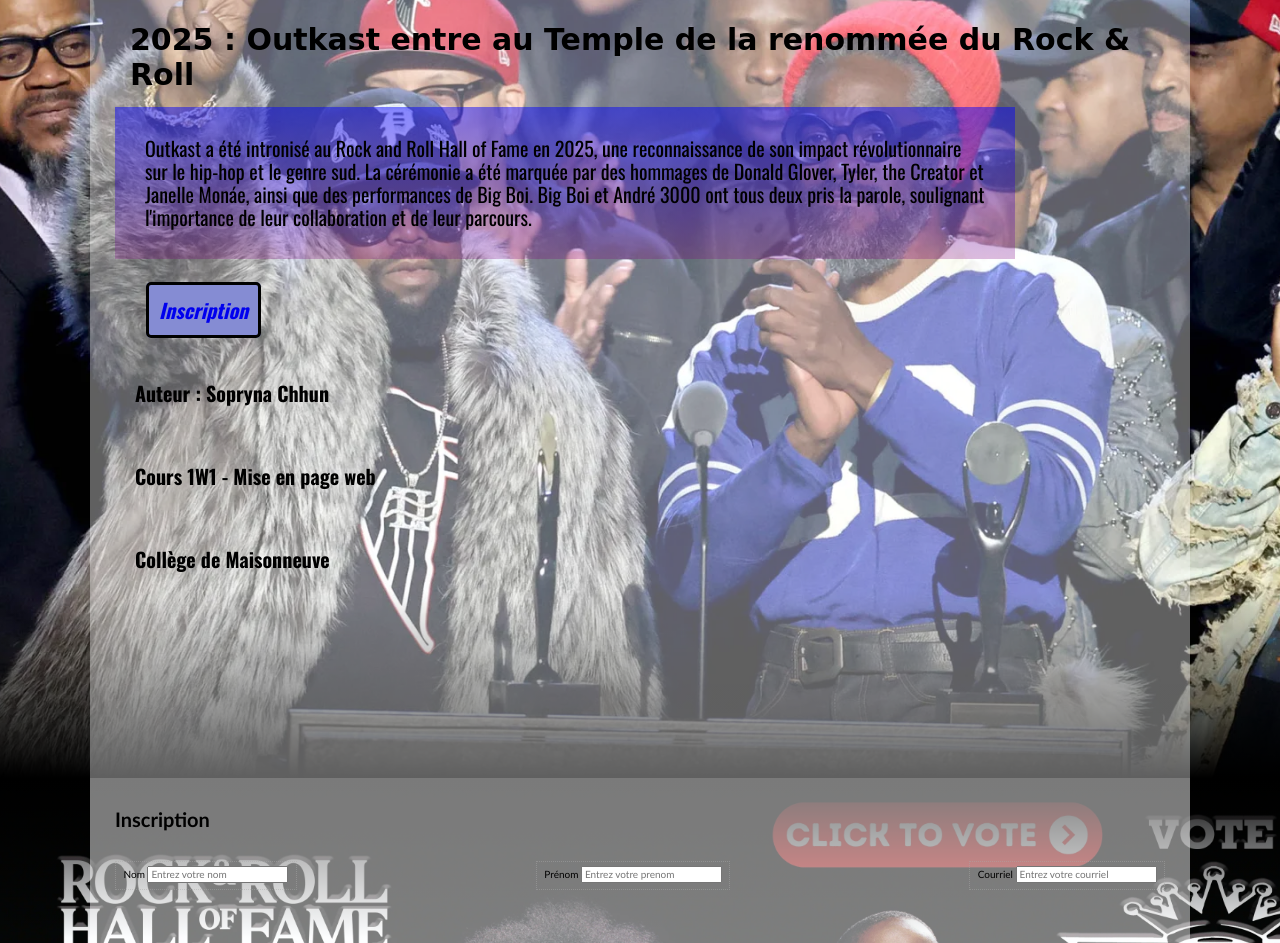
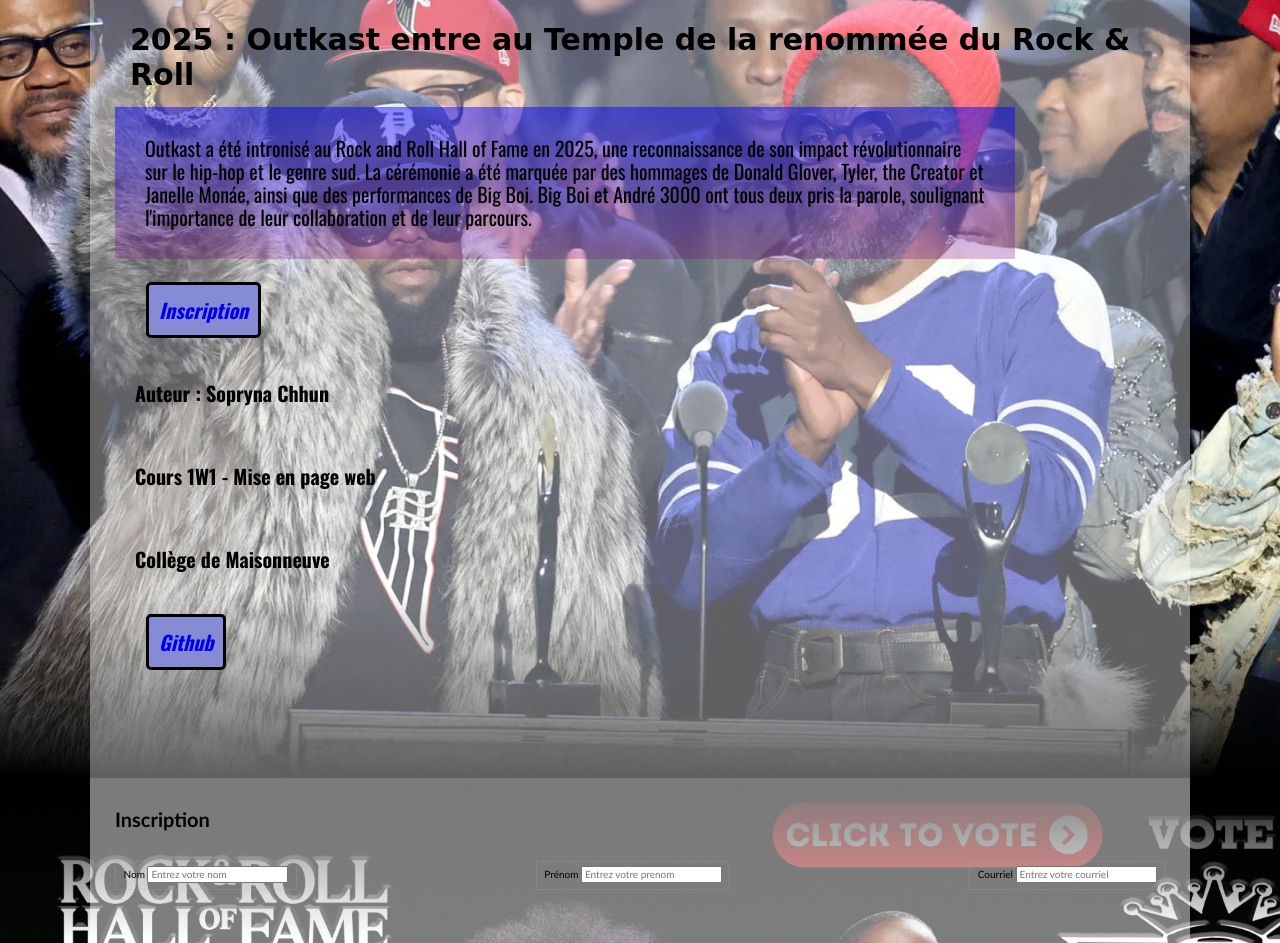
Before and after one commit to e1828778/1w1-tp2, a plain HTML site: page index.html in a window 1280 px wide. Shown: the part 157-1100 px from the top of the page. Drawn offline with nearby package versions, Linux system fonts and the light colour scheme; a web font is replaced by a local one.

Commit message:
debut tp2

```diff
--- a/index.html
+++ b/index.html
@@ -63,6 +63,7 @@
                 <p>Auteur : Sopryna Chhun</p>
                 <p>Cours 1W1 - Mise en page web</p>
                 <p>Collège de Maisonneuve</p>
+                <p><a href="https://github.com/e1828778/1w1-tp2" target="_blank">Github</a></p>
             </h4>
         </header>
     </div>
```
